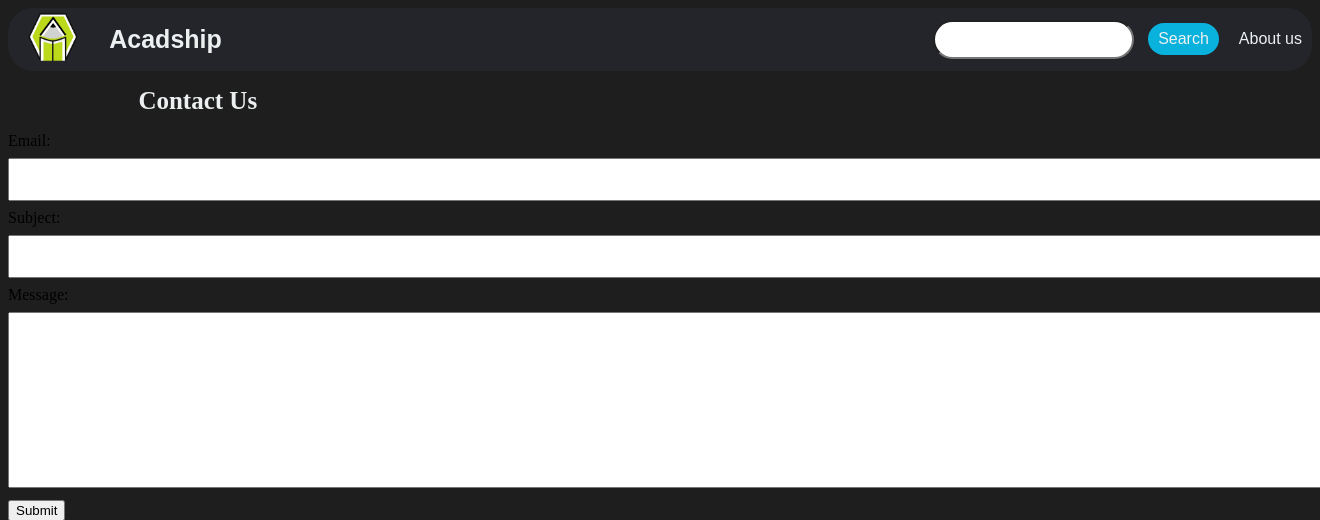
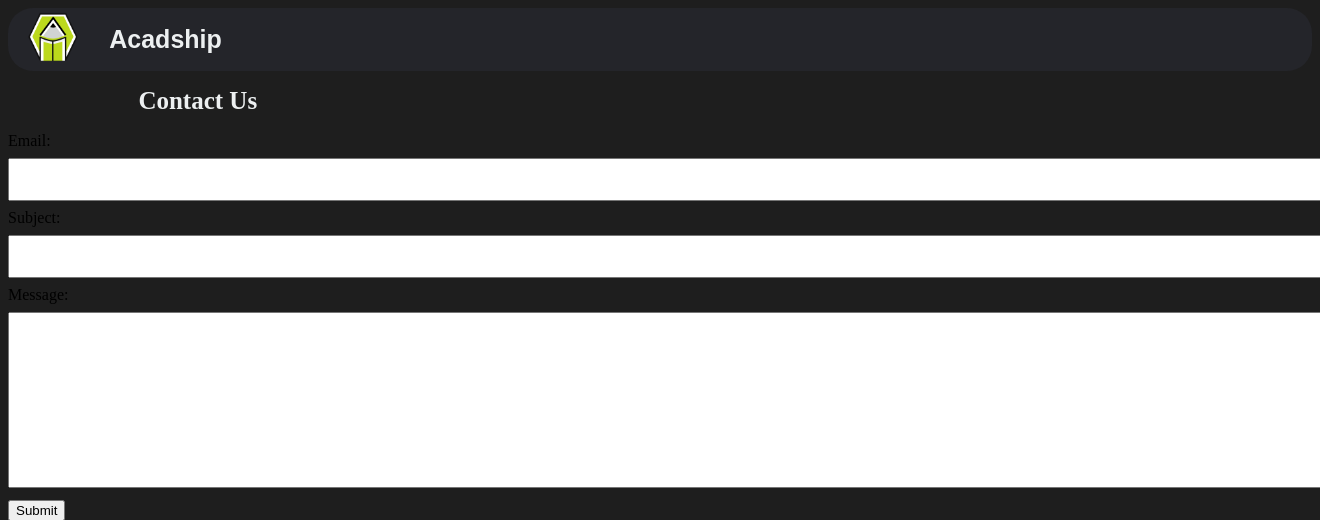
Before and after one commit to lnavneet331/glowing-palm-tree, a Django app: page /app/contact/ in a window 1320 px wide; the page is wider, and only the part inside the window is pictured. Shown: the top 520 px of that part. Run offline with Django 4.2, Linux system fonts and the light colour scheme.

Commit message:
Integrate everything

```diff
--- a/app/templates/app/about.html
+++ b/app/templates/app/about.html
@@ -1,5 +1,6 @@
 {% load static %}
 <!DOCTYPE html>
+<html lang="en">
 <head>
     <title>AcadShip</title>
     <link rel="stylesheet" href="{% static 'app/styles.css' %}">
@@ -15,11 +16,6 @@
                 <a href = "{% url 'index' %}"><h1 href = "{% url 'index' %}">Acadship</h1></a>
             </div>
         <div class="left">
-            <form style="display: flex;" name="search">
-                <input class="search" name="search">
-                <button><img src="{% static 'app/images/search-icon.svg' %}" height="25px" width="25px"></button>
-            </form>
-            <a href="{% url 'about' %}">About us</a>
             <a class="cta" href="{% url 'contact' %}"><button>Contact us</button></a>
         </div>
     </header>
--- a/app/templates/app/contact.html
+++ b/app/templates/app/contact.html
@@ -12,13 +12,6 @@
             <a href = "{% url 'index' %}"><img  href = "{% url 'index' %}" class="logo" src="{% static 'app/images/Acadship.png' %}" alt="logo">
                 <a href = "{% url 'index' %}"><h1 href = "{% url 'index' %}">Acadship</h1></a>
             </div>
-        <div class="left">
-            <form name="search">
-                <input class="search" name="search">
-                <button>Search</button>
-            </form>
-            <a href="#">About us</a>
-        </div>
     </header>
     <h1>Contact Us</h1>
     <form action="" method = "post">
```
